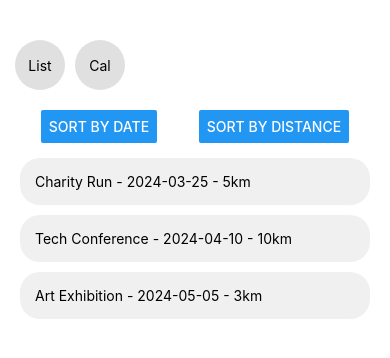
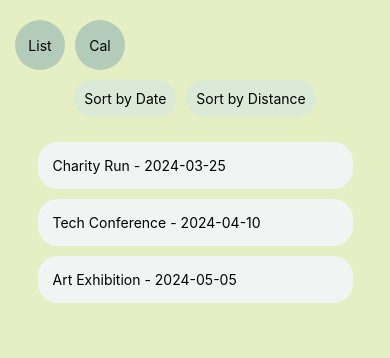
Before and after one commit to adamsmart830/CleanSweep, a React Native app in the folder clean-sweep/: screen / in a window 390 px wide. Shown: the top 358 px of the page. Built offline with nearby package versions, Linux system fonts and the light colour scheme.

Commit message:
improved ui. added sorting

```diff
--- a/clean-sweep/App.js
+++ b/clean-sweep/App.js
@@ -1,56 +1,86 @@
 import React, { useState } from 'react';
-import { StyleSheet, Text, View, ScrollView, TouchableOpacity, Button } from 'react-native';
+import { Modal, StyleSheet, Text, View, ScrollView, TouchableOpacity, TouchableHighlight } from 'react-native';
 import { Calendar } from 'react-native-calendars';
 import { StatusBar } from 'expo-status-bar';
 
+const eventData = [
+  { id: 1, title: 'Charity Run', date: '2024-03-25', description: 'Join us for a charity run.', distance: 5 },
+  { id: 2, title: 'Tech Conference', date: '2024-04-10', description: 'Annual tech conference.', distance: 10 },
+  { id: 3, title: 'Art Exhibition', date: '2024-05-05', description: 'Explore modern art.', distance: 2 },
+];
+
 export default function App() {
-  const [viewMode, setViewMode] = useState('list'); // 'list' or 'calendar'
-  const [events, setEvents] = useState([
-    { id: 1, name: 'Charity Run', date: '2024-03-25', distance: 5 },
-    { id: 2, name: 'Tech Conference', date: '2024-04-10', distance: 10 },
-    { id: 3, name: 'Art Exhibition', date: '2024-05-05', distance: 3 },
-  ]);
-  const [sortType, setSortType] = useState('');
+  const [viewMode, setViewMode] = useState('list');
+  const [sortMode, setSortMode] = useState('date'); // New state for sorting mode
+  const [modalVisible, setModalVisible] = useState(false);
+  const [selectedEvent, setSelectedEvent] = useState(null);
 
-  // Function to sort events
-  const sortEvents = (type) => {
-    const sortedEvents = [...events].sort((a, b) => {
-      if (type === 'date') {
-        return new Date(a.date) - new Date(b.date);
-      } else if (type === 'distance') {
-        return a.distance - b.distance;
-      }
-    });
-    setEvents(sortedEvents);
-    setSortType(type);
+  const sortEvents = (mode) => {
+    setSortMode(mode);
   };
 
-  // ListView component with sample events
+  const sortedEvents = eventData.sort((a, b) => {
+    if (sortMode === 'date') {
+      return new Date(a.date) - new Date(b.date);
+    } else {
+      return a.distance - b.distance;
+    }
+  });
+
   const ListView = () => (
     <ScrollView style={styles.contentContainer}>
-      <View style={styles.sortButtons}>
-        <Button title="Sort by Date" onPress={() => sortEvents('date')} />
-        <Button title="Sort by Distance" onPress={() => sortEvents('distance')} />
-      </View>
-      {events.map(event => (
-        <View key={event.id} style={styles.eventBubble}>
-          <Text>{event.name} - {event.date} - {event.distance}km</Text>
-        </View>
+      {sortedEvents.map((event) => (
+        <TouchableHighlight
+          key={event.id}
+          style={styles.eventBubble}
+          underlayColor="#DDDDDD"
+          onPress={() => {
+            setSelectedEvent(event);
+            setModalVisible(true);
+          }}
+        >
+          <Text>{event.title} - {event.date}</Text>
+        </TouchableHighlight>
       ))}
     </ScrollView>
   );
 
-  // Sample events for the calendar with marks
-  const calendarEvents = events.reduce((acc, cur) => {
-    acc[cur.date] = { marked: true, dotColor: 'blue', activeOpacity: 0 };
-    return acc;
-  }, {});
+  const EventModal = () => (
+    <Modal
+      animationType="slide"
+      transparent={true}
+      visible={modalVisible}
+      onRequestClose={() => {
+        setModalVisible(!modalVisible);
+      }}
+    >
+      <View style={styles.centeredView}>
+        <View style={styles.modalView}>
+          <ScrollView>
+            <Text style={styles.modalText}>{selectedEvent?.title}</Text>
+            <Text>Date: {selectedEvent?.date}</Text>
+            <Text>Distance: {selectedEvent?.distance} km</Text>
+            <Text>Description: {selectedEvent?.description}</Text>
+          </ScrollView>
+          <TouchableHighlight
+            style={{ ...styles.openButton, backgroundColor: "#A4B494" }}
+            onPress={() => {
+              setModalVisible(!modalVisible);
+            }}
+          >
+            <Text style={styles.textStyle}>Close</Text>
+          </TouchableHighlight>
+        </View>
+      </View>
+    </Modal>
+  );
 
-  // CalendarView component with a simple calendar
   const CalendarView = () => (
     <Calendar
-      markedDates={calendarEvents}
-      onDayPress={(day) => console.log('selected day', day)}
+      markedDates={eventData.reduce((acc, cur) => {
+        acc[cur.date] = { marked: true, dotColor: 'blue', activeOpacity: 0 };
+        return acc;
+      }, {})}
       theme={{
         selectedDayBackgroundColor: 'orange',
         todayTextColor: 'red',
@@ -69,7 +99,18 @@ export default function App() {
           <Text>Cal</Text>
         </TouchableOpacity>
       </View>
+      {viewMode === 'list' && (
+        <View style={styles.sortContainer}>
+          <TouchableOpacity onPress={() => sortEvents('date')} style={styles.sortButton}>
+            <Text>Sort by Date</Text>
+          </TouchableOpacity>
+          <TouchableOpacity onPress={() => sortEvents('distance')} style={styles.sortButton}>
+            <Text>Sort by Distance</Text>
+          </TouchableOpacity>
+        </View>
+      )}
       {viewMode === 'list' ? <ListView /> : <CalendarView />}
+      <EventModal />
       <StatusBar style="auto" />
     </View>
   );
@@ -78,12 +119,12 @@ export default function App() {
 const styles = StyleSheet.create({
   container: {
     flex: 1,
-    backgroundColor: '#fff',
+    backgroundColor: '#E6EFC4',
   },
   switchContainer: {
     flexDirection: 'row',
     justifyContent: 'flex-start',
-    paddingTop: 40,
+    paddingTop: 20,
     paddingHorizontal: 10,
   },
   switchButton: {
@@ -91,23 +132,66 @@ const styles = StyleSheet.create({
     justifyContent: 'center',
     width: 50,
     height: 50,
-    backgroundColor: '#e0e0e0',
+    backgroundColor: '#B3CBB9',
     marginHorizontal: 5,
     borderRadius: 25,
+  },
+  sortContainer: {
+    flexDirection: 'row',
+    justifyContent: 'center',
+    marginTop: 10,
+  },
+  sortButton: {
+    backgroundColor: '#DAEAD7',
+    padding: 10,
+    borderRadius: 20,
+    marginHorizontal: 5,
   },
   contentContainer: {
     padding: 20,
   },
   eventBubble: {
-    backgroundColor: '#f0f0f0',
+    backgroundColor: '#F0F5F4',
     padding: 15,
     borderRadius: 20,
     marginVertical: 5,
-    alignSelf: 'stretch',
+    width: '90%',
+    alignSelf: 'center',
   },
-  sortButtons: {
-    flexDirection: 'row',
-    justifyContent: 'space-around',
-    marginBottom: 10,
+  centeredView: {
+    flex: 1,
+    justifyContent: 'center',
+    alignItems: 'center',
+    marginTop: 22,
+  },
+  modalView: {
+    margin: 20,
+    backgroundColor: '#F0F5F4',
+    borderRadius: 20,
+    padding: 35,
+    alignItems: 'center',
+    shadowColor: '#000',
+    shadowOffset: {
+      width: 0,
+      height: 2,
+    },
+    shadowOpacity: 0.25,
+    shadowRadius: 3.84,
+    elevation: 5,
+  },
+  openButton: {
+    backgroundColor: '#A4B494',
+    borderRadius: 20,
+    padding: 10,
+    elevation: 2,
+  },
+  textStyle: {
+    color: 'white',
+    fontWeight: 'bold',
+    textAlign: 'center',
+  },
+  modalText: {
+    marginBottom: 15,
+    textAlign: 'center',
   },
 });
```
